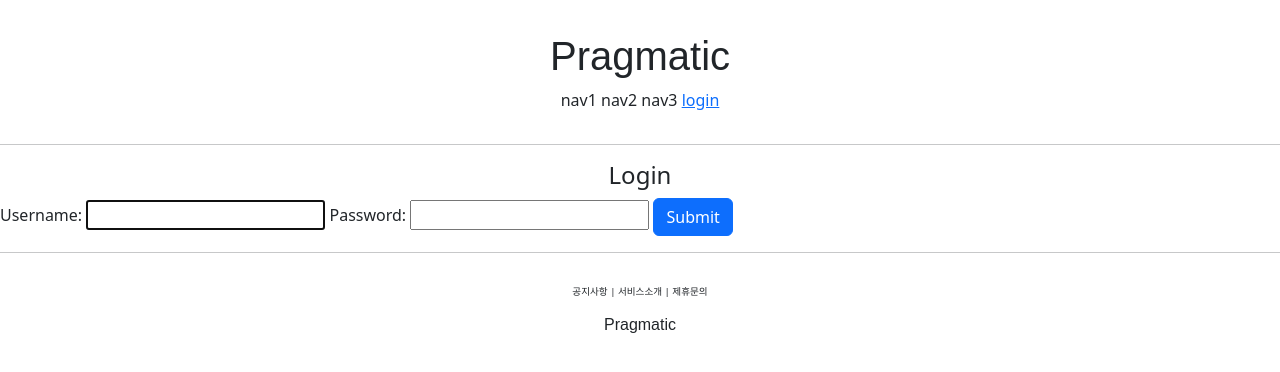
After one commit to 0321minji/pragmatic, a Django app: page /account/login/ in a window 1280 px wide. The commit adds this page. Shown: the top 372 px of the page. Run offline with Django 4.2, Linux system fonts and the light colour scheme; some web fonts are replaced.

Commit message:
django course 22 commit

```diff
--- a/accountapp/templates/accountapp/create.html
+++ b/accountapp/templates/accountapp/create.html
@@ -3,7 +3,7 @@
 {% block content %}
 
     <div style="text-align:center">
-        <form action="{% url 'accountapp:create' %}" metho="post">
+        <form action="{% url 'accountapp:create' %}" method="post">
             {% csrf_token %}
             {{ form }}
 
--- /dev/null
+++ b/accountapp/templates/accountapp/login.html
@@ -0,0 +1,20 @@
+{% extends 'base.html' %}
+
+
+{% block content %}
+
+    <div>
+        <div style="text-align:center">
+            <h4>Login</h4>
+        </div>
+        <div>
+            <form action="" method="post">
+                {% csrf_token %}
+                {{ form }}
+                <input type="submit" class="btn btn-primary">
+            </form>
+        </div>
+
+    </div>
+
+{% endblock %}
--- a/accountapp/urls.py
+++ b/accountapp/urls.py
@@ -1,3 +1,4 @@
+from django.contrib.auth.views import LoginView, LogoutView
 from django.urls import path
 
 from accountapp.views import hello_world, AccountCreateView
@@ -6,5 +7,8 @@ app_name="accountapp"
 
 urlpatterns=[
     path('hello_world/',hello_world, name='hello_world'),
-    path('create/',AccountCreateView.as_view(), name='create')
+    path('login/',LoginView.as_view(template_name='accountapp/login.html'), name='login'),
+    path('logout/',LogoutView.as_view(), name='logout'),
+
+    path('create/',AccountCreateView.as_view(), name='create'),
 ]
--- a/pragmatic/settings.py
+++ b/pragmatic/settings.py
@@ -13,6 +13,8 @@ https://docs.djangoproject.com/en/4.0/ref/settings/
 from pathlib import Path
 import environ
 import os
+
+from django.urls import reverse_lazy
 
 env = environ.Env(
     # set casting, default value
@@ -134,3 +136,6 @@ DEFAULT_AUTO_FIELD = 'django.db.models.BigAutoField'
 STATIC_ROOT=os.path.join(BASE_DIR,'staticfiles')
 
 STATICFILES_DIRS=[BASE_DIR / "static",]
+
+LOGIN_REDIRECT_URL = reverse_lazy('accountapp:hello_world')
+LOGOUT_REDIRECT_URL = reverse_lazy('accountapp:login')
--- a/templates/header.html
+++ b/templates/header.html
@@ -6,7 +6,15 @@
             <span>nav1</span>
             <span>nav2</span>
             <span>nav3</span>
-            <span>nav4</span>
+            {% if not user.is_authenticated %}
+            <a href="{% url 'accountapp:login' %}?next={{request.path}}">
+                <span>login</span>
+            </a>
+            {% else %}
+            <a href="% url 'accountapp:logout' %}?next={{request.path}}">
+                <span>logout</span>
+            </a>
+            {% endif %}
         </div>
 
 
```
